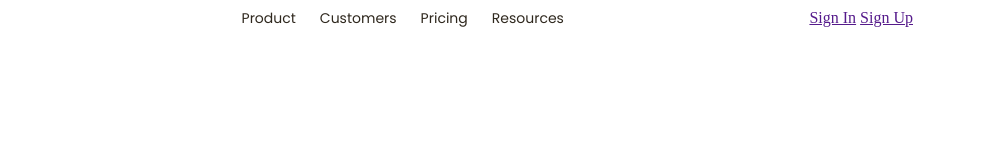
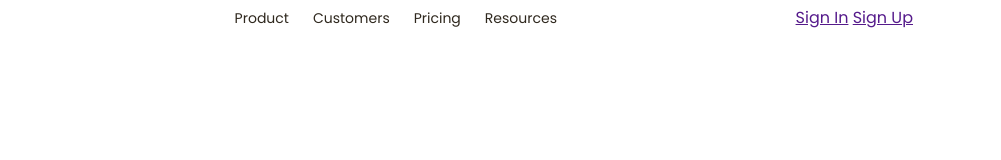
Before and after one commit to romantut1988/design-thinking, a plain HTML site: page index.html in a window 1280 px wide. Shown: the full height of the page, 279-1280 px from the left. Drawn offline with nearby package versions, Linux system fonts and the light colour scheme.

Commit message:
section top

```diff
--- a/css/style.css
+++ b/css/style.css
@@ -1,5 +1,10 @@
 *{
     box-sizing: border-box;
+}
+
+body {
+    font-family: 'Poppins', sans-serif;
+    font-weight: 400;
 }
 
 .container {
@@ -27,5 +32,4 @@
     font-size: 14px;
     line-height: 28px;
     text-decoration: none;
-    font-family: 'Poppins', sans-serif;
 }
```
